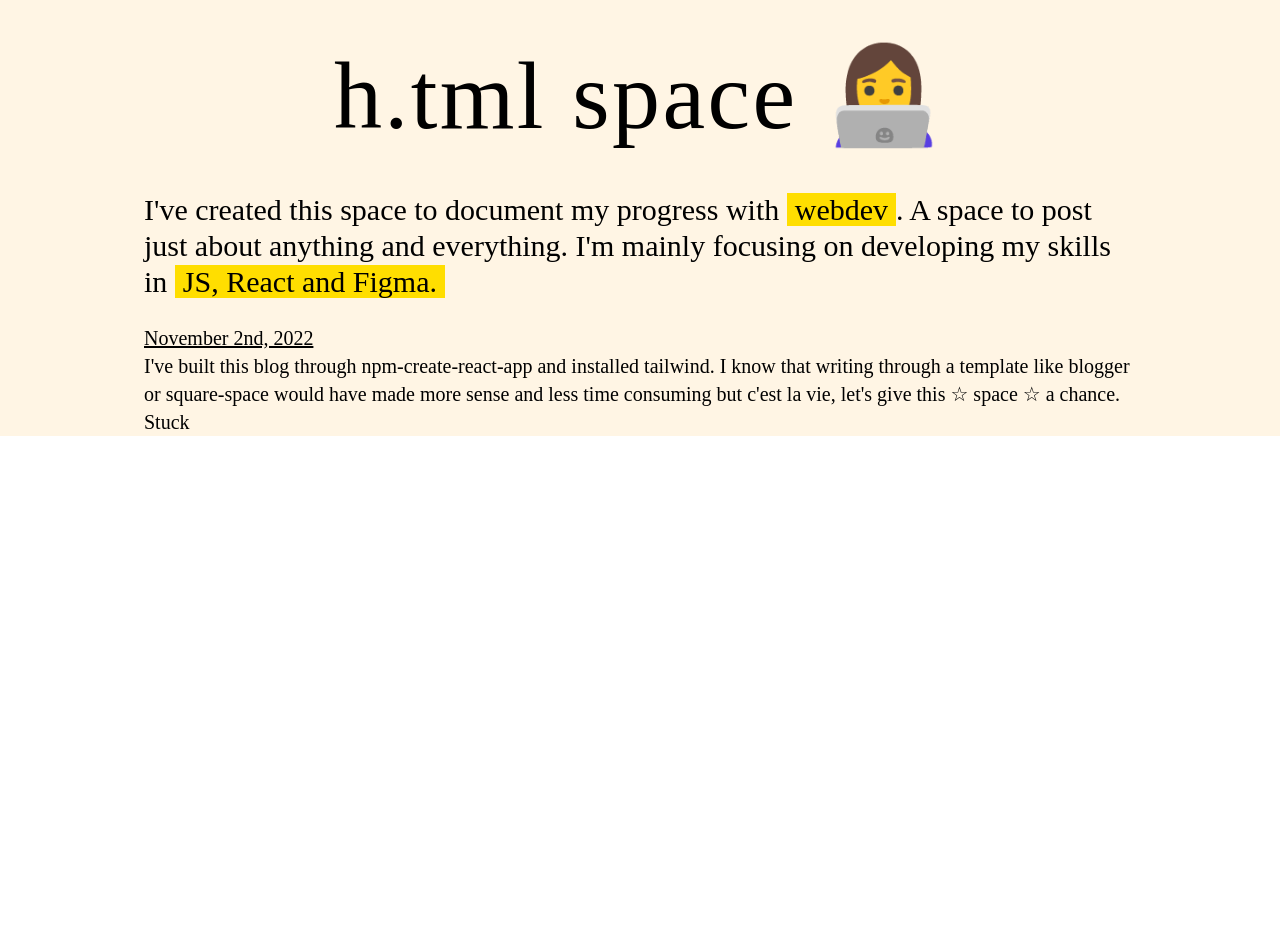
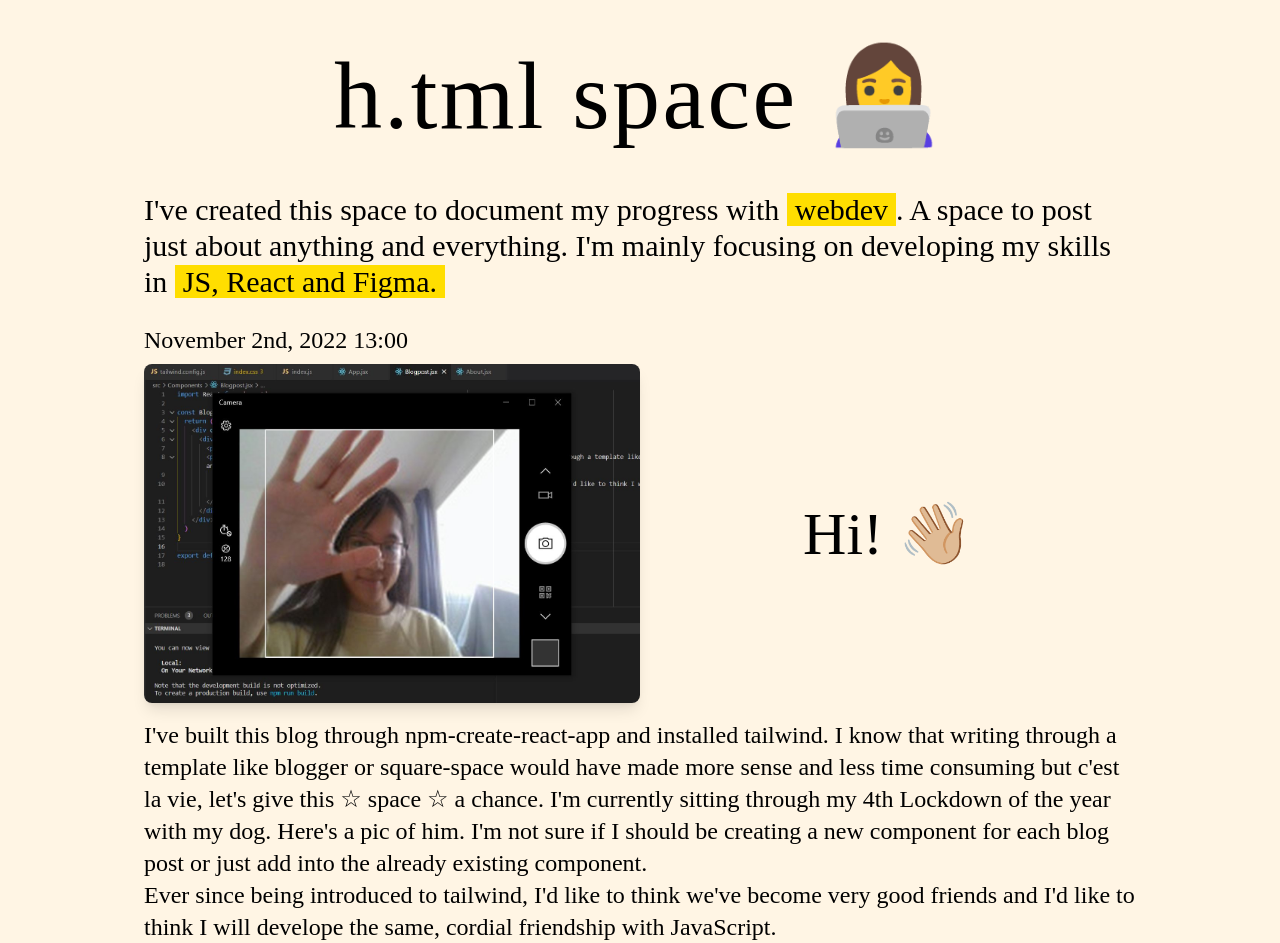
Before and after one commit to imlishayang/my-blog, a React (Create React App) app: page / in a window 1280 px wide. Before the commit the page ends 800 px from the top, so only its background shows below. Built offline with nearby package versions, Linux system fonts and the light colour scheme.

Commit message:
first post

```diff
--- a/src/Components/Blogpost.jsx
+++ b/src/Components/Blogpost.jsx
@@ -1,13 +1,19 @@
 import React from 'react'
+import hello from "../Images/Hi.JPG";
 
 const Blogpost = () => {
   return (
     <div className='bg-background h-full'>
-      <div className='flex flex-col justify-center mx-auto text-xl px-36 pt-6'>
-        <p className='underline'>November 2nd, 2022</p>
-        <p>I've built this blog through npm-create-react-app and installed tailwind. I know that writing through a template like blogger or square-space would have made more sense and less time consuming but c'est la vie, let's give this ☆ space ☆ a chance.
-          <p>Stuck</p>
-        </p>
+      <div className='flex flex-col item-center justify-center mx-auto text-2xl px-36 pt-6'>
+        <p className='pb-2'>November 2nd, 2022 13:00</p>
+        <div className='grid grid-cols-2'>
+          <img src={hello}  className='object-fit rounded-lg shadow-lg' alt="hello"></img>
+            <p className='flex items-center justify-center p-4 text-6xl'>Hi! 👋🏼 </p>
+        </div>
+            <p className='pt-4'>I've built this blog through npm-create-react-app and installed tailwind. I know that writing through a template like blogger or square-space would have made more sense and less time consuming but c'est la vie, let's give this ☆ space ☆ a chance.
+            I'm currently sitting through my 4th Lockdown of the year with my dog. Here's a pic of him. I'm not sure if I should be creating a new component for each blog post or just add into the already existing component.</p>
+            <p>Ever since being introduced to tailwind, I'd like to think we've become very good friends and I'd like to think I will develope the same, cordial friendship with <span className='font-blue'>JavaScript.</span></p>
+
       </div>
     </div>
   )
```
Also changed, not shown: src/Images/Hi.JPG (added).
